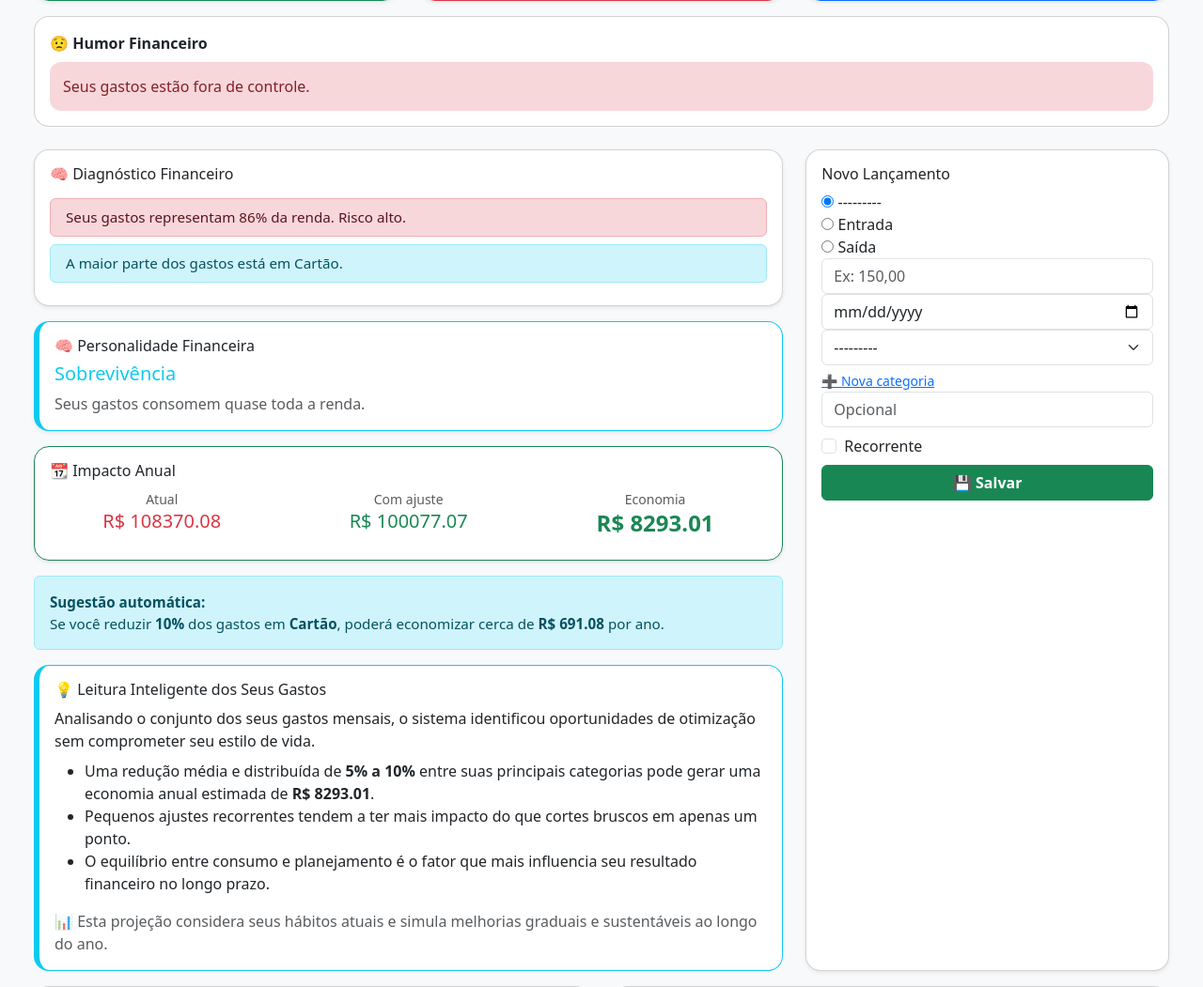
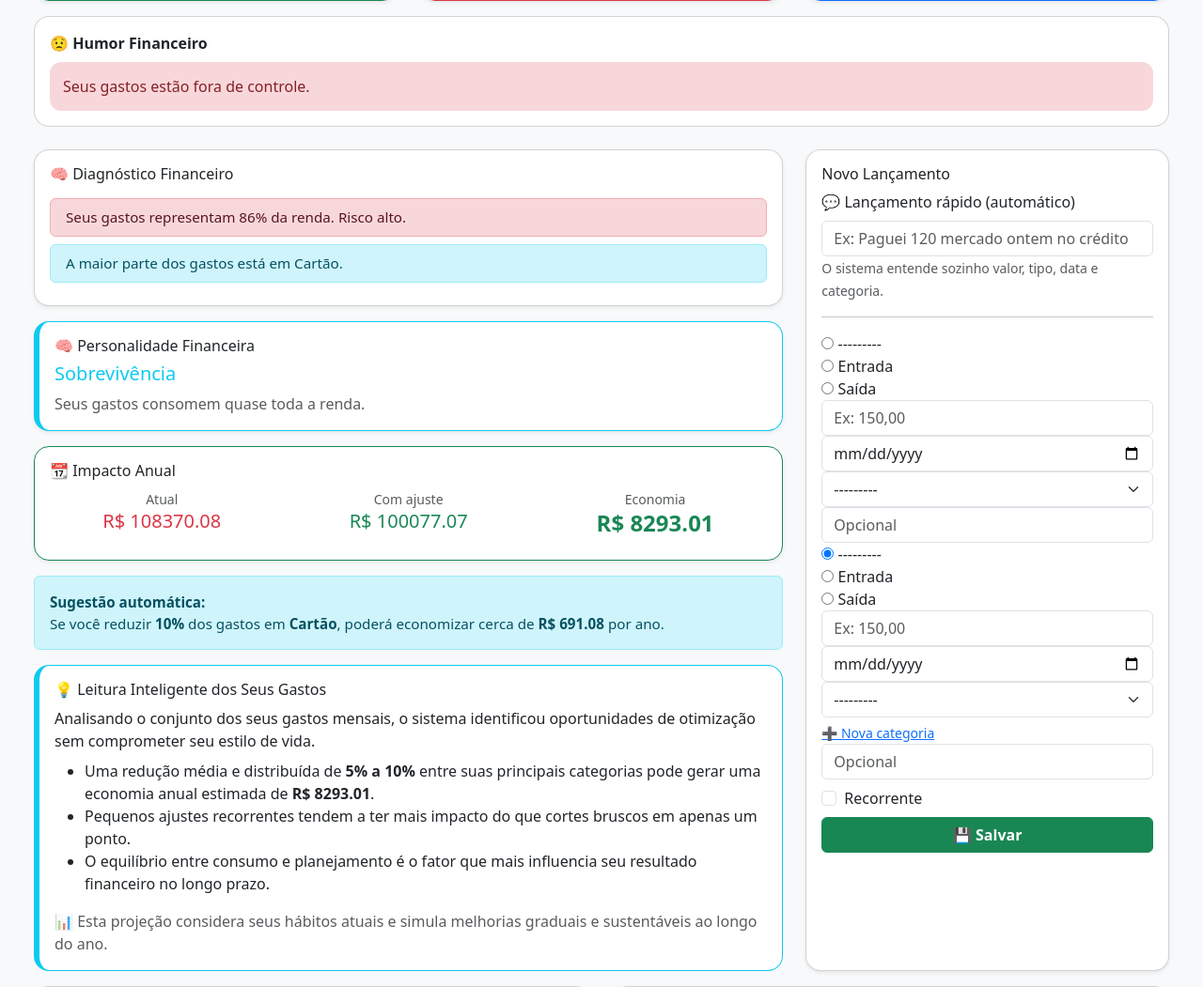
Before and after one commit to matheuspires1310-del/controle-financeiro, a Django app: page / in a window 1280 px wide. Shown: the part 316-1367 px from the top of the page at 94% size. Run offline with Django 5.2, Linux system fonts and the light colour scheme; a user stored in the database is signed in; data comes from the database, SQL or seed files in the repository.

Commit message:
Adiciona lançamento rápido automático

```diff
--- a/core/templates/dashboard.html
+++ b/core/templates/dashboard.html
@@ -210,9 +210,30 @@
                             Lançamento salvo com sucesso
                         </div>
                     {% endif %}
-
                     <form method="post">
                         {% csrf_token %}
+                        <div class="mb-3">
+                            <label class="form-label">
+                                💬 Lançamento rápido (automático)
+                            </label>
+                            <input
+                                type="text"
+                                name="quick_entry"
+                                class="form-control"
+                                placeholder="Ex: Paguei 120 mercado ontem no crédito"
+                            >
+                            <small class="text-muted">
+                                O sistema entende sozinho valor, tipo, data e categoria.
+                            </small>
+                        </div>
+
+                        <hr>
+
+                        {{ form.tipo }}
+                        {{ form.valor }}
+                        {{ form.data }}
+                        {{ form.categoria }}
+                        {{ form.descricao }}
                         {{ form.tipo }}
                         {{ form.valor }}
                         {{ form.data }}
```
